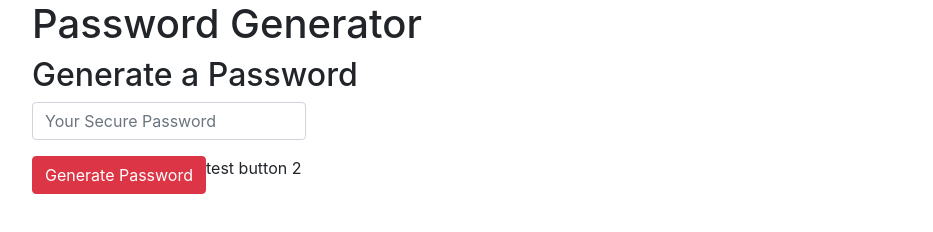
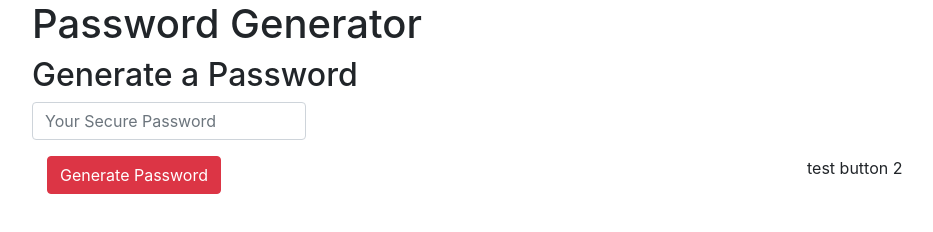
Before and after one commit to BenHCalvert/HW3-PWGen, a plain HTML site: page index.html in a window 1280 px wide. Shown: the whole page, without its empty margins (38-971 px from the left). Drawn offline with nearby package versions, Linux system fonts and the light colour scheme.

Commit message:
updated button spacing

```diff
--- a/index.html
+++ b/index.html
@@ -43,11 +43,11 @@
 
         <!-- Buttons -->
         <div class="row">
-                <div class="col-">
+                <div class="col-4">
                     <button type="button" class="btn btn-danger">Generate Password</button>
                 </div>
-                <div class="col-"></dicv
-                <div class="col-">
+                <div class="col-4"></div>
+                <div class="col-4">
                     test button 2
                 </div>
         </div>
```
